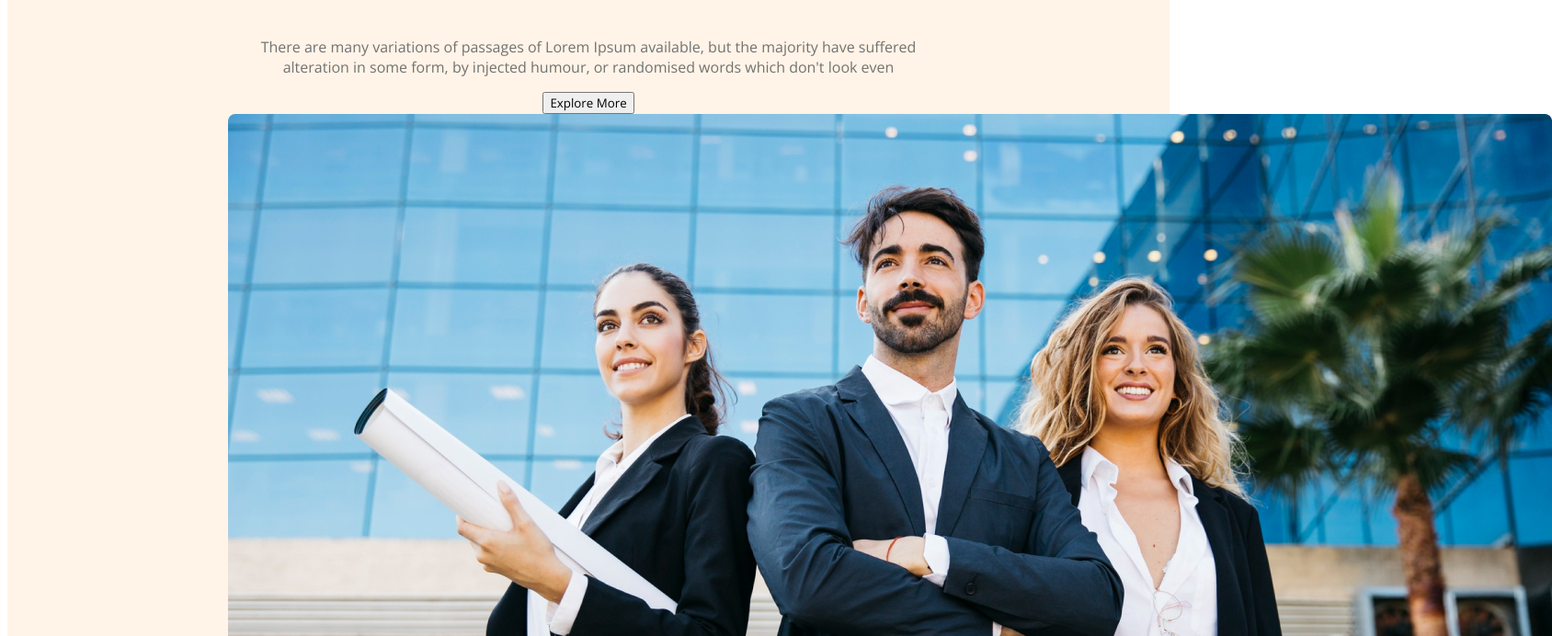
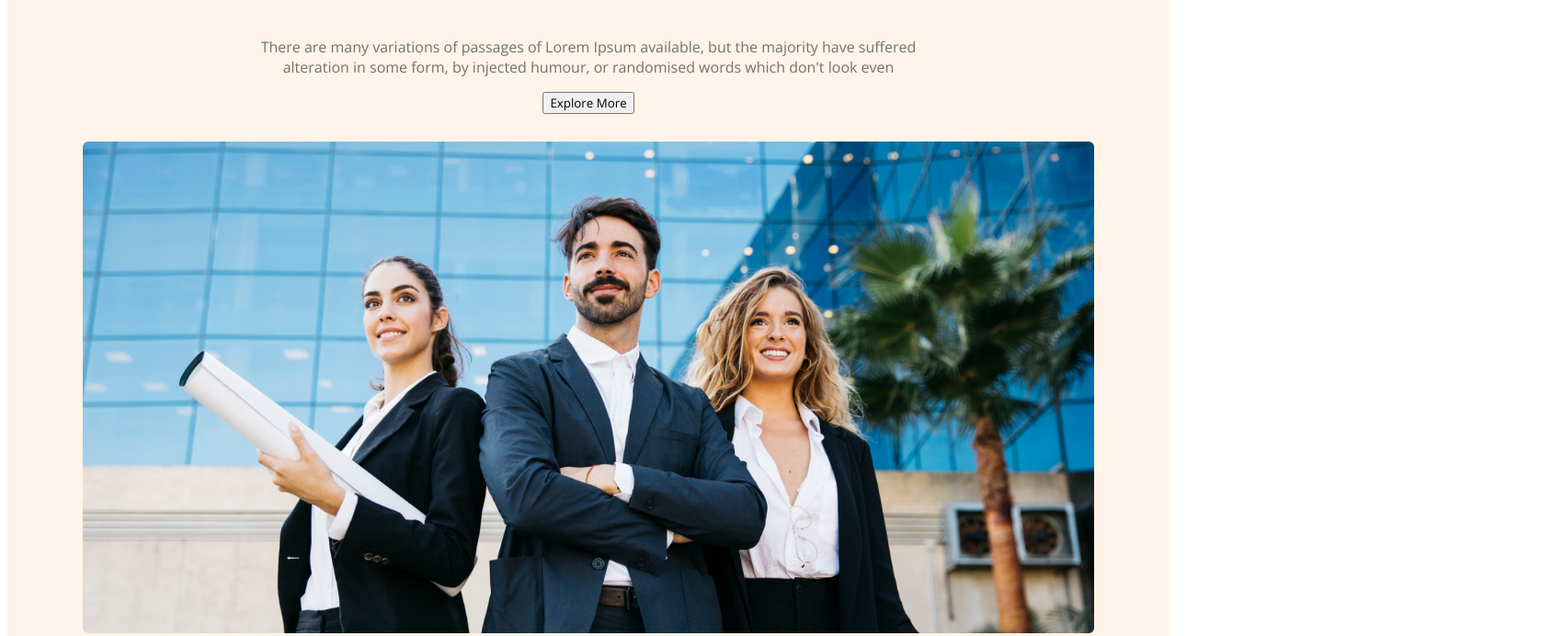
Before and after one commit to kaiem1/g3-architects-website, a plain HTML site: page index.html in a window 1280 px wide. Shown: the part 428-1120 px from the top of the page at 92% size, 1688 px wide, since content can reach past the window. Drawn offline with nearby package versions, Linux system fonts and the light colour scheme.

Commit message:
something  fixd the web portal

```diff
--- a/index.html
+++ b/index.html
@@ -26,8 +26,8 @@
                     <button class="btn-primary">Explore More</button>
             </div>
 
-                <img src="images/banner.png" alt="">
         </div>
+        <div class="kaiem"><img class="banner-pic" src="images/banner.png" alt=""></div>
     </header>
     <main>
 
--- a/styles/architect.css
+++ b/styles/architect.css
@@ -56,3 +56,16 @@ nav li a {
 .banner-description{
     color: #727272;
 }
+
+.banner-pic{
+    align-items: center;
+    height: 740;
+    width: 1100px;
+    padding: 30px 30px 5px 30px;
+}
+
+.kaiem{
+    align-items: center;
+    justify-content: center;
+    display: flex;
+}
```
